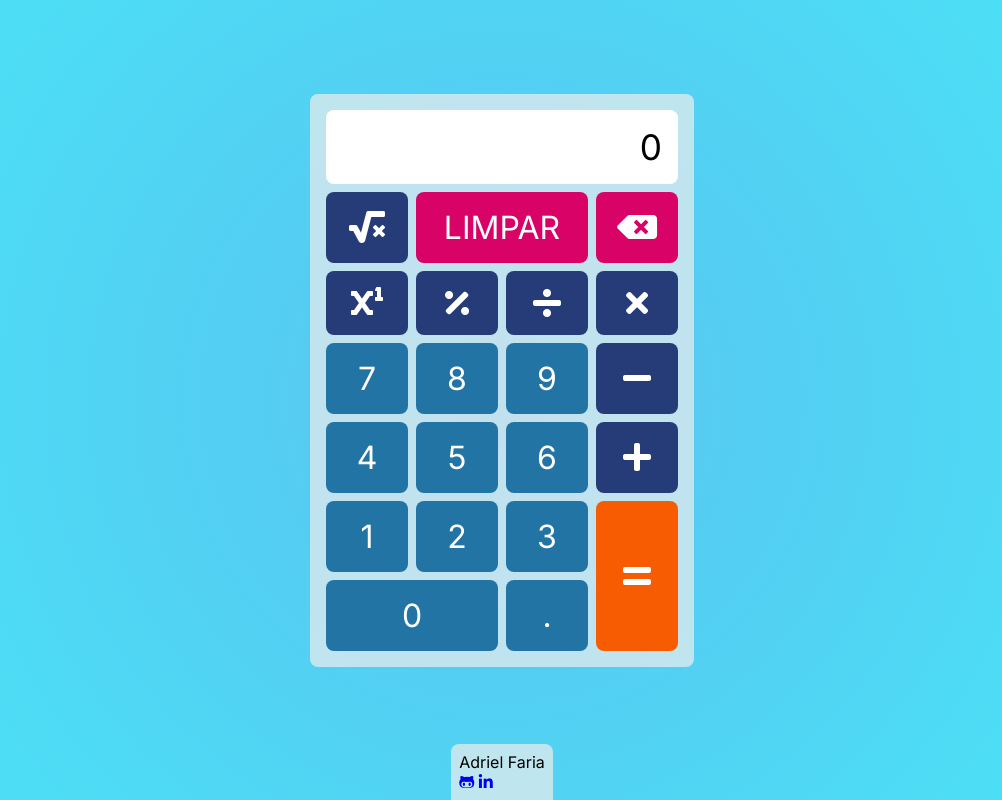
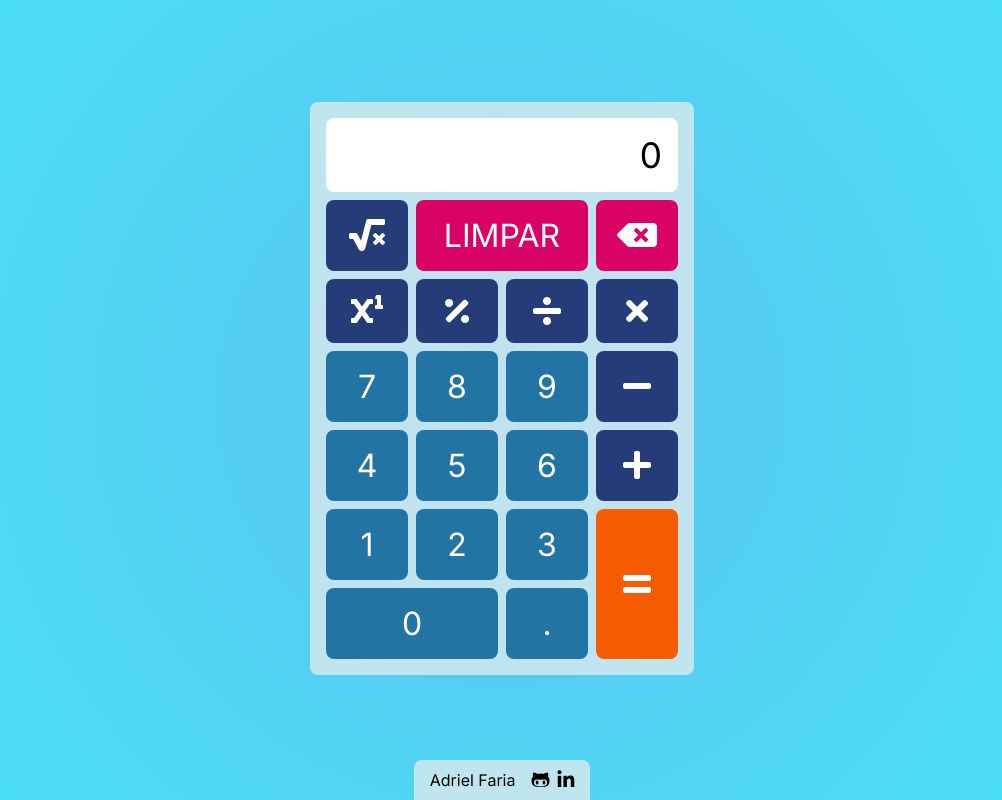
Before and after one commit to br-adriel/js-calculator, a plain HTML site: page index.html in a window 1280 px wide. Shown: the whole page, without its empty margins (138-1140 px from the left). Drawn offline with Linux system fonts and the light colour scheme.

Commit message:
Adiciona estilizacao para o footer

```diff
--- a/style.css
+++ b/style.css
@@ -146,6 +146,24 @@ main {
 
 footer {
   background: var(--fundo);
-  padding: 0.5rem;
+  padding: 0.5rem 1rem;
   border-radius: 0.5rem 0.5rem 0 0;
+  display: flex;
+  justify-content: space-between;
+  gap: 1rem;
+  align-items: center;
 }
+
+footer div {
+  display: flex;
+  justify-content: flex-end;
+  gap: 0.5rem;
+}
+footer a {
+  color: #000;
+  font-size: 1.2rem;
+}
+
+footer a:hover {
+  color: #222;
+}
```
